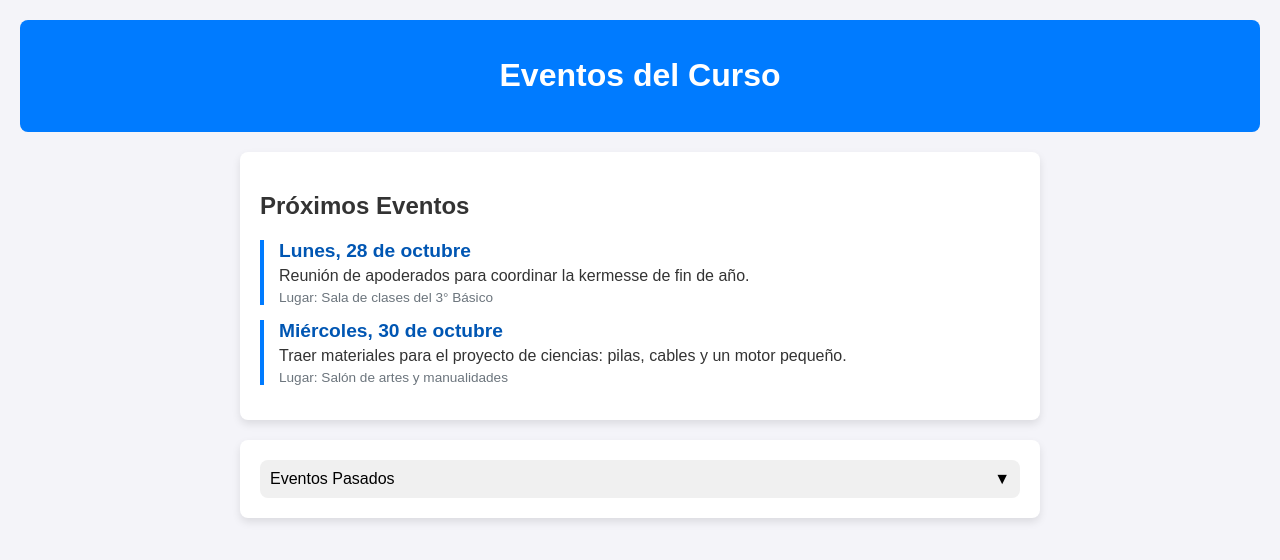
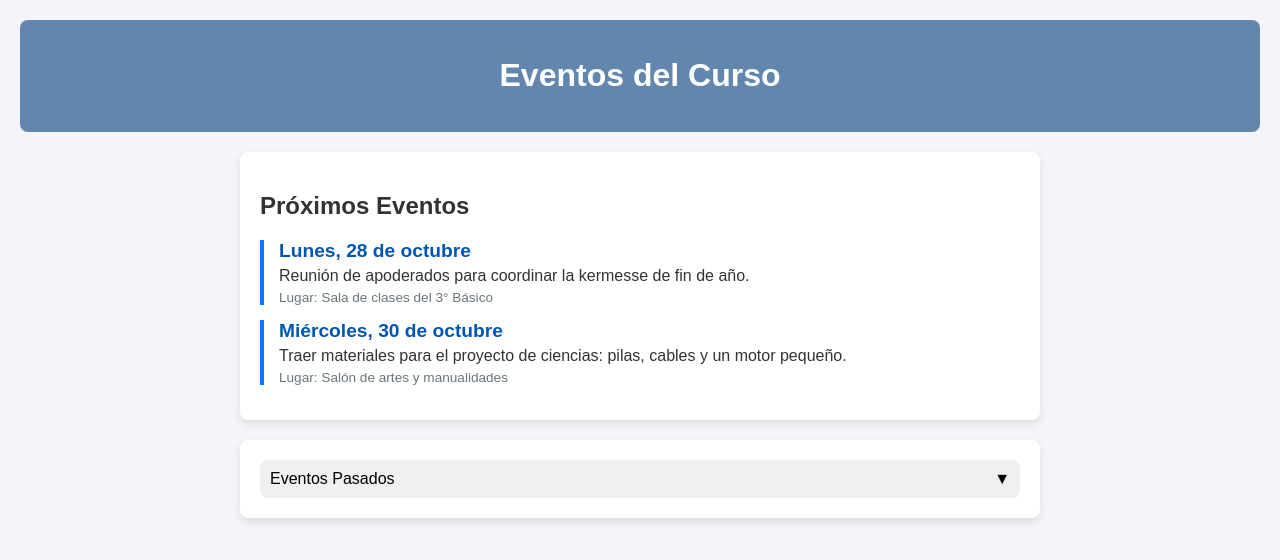
Before and after one commit to sergioruizc/InformacionesCurso01, a plain HTML site: page index.html in a window 1280 px wide. Drawn offline with Linux system fonts and the light colour scheme.

Commit message:
Update style.css

```diff
--- a/style.css
+++ b/style.css
@@ -7,7 +7,7 @@ body {
 }
 
 header {
-    background-color: #007bff;
+    background-color: #6187af;
     color: white;
     padding: 1rem;
     text-align: center;
```
